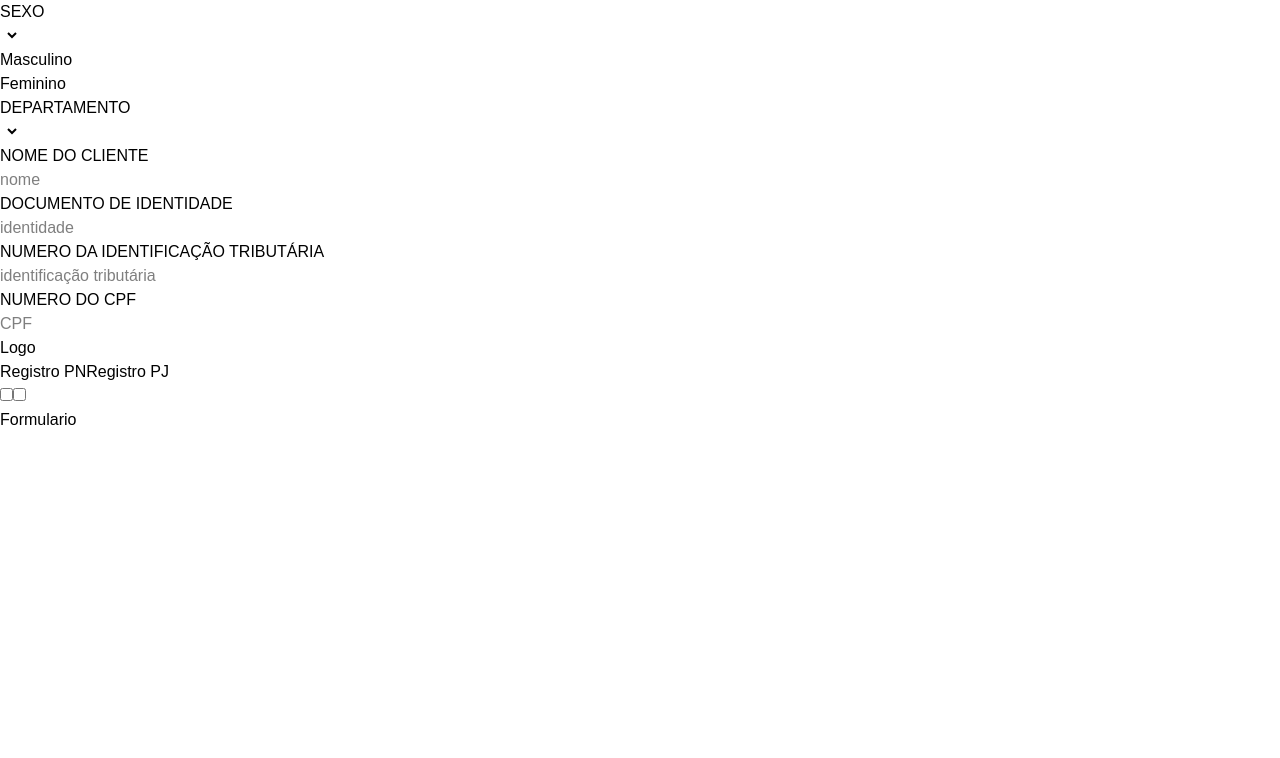
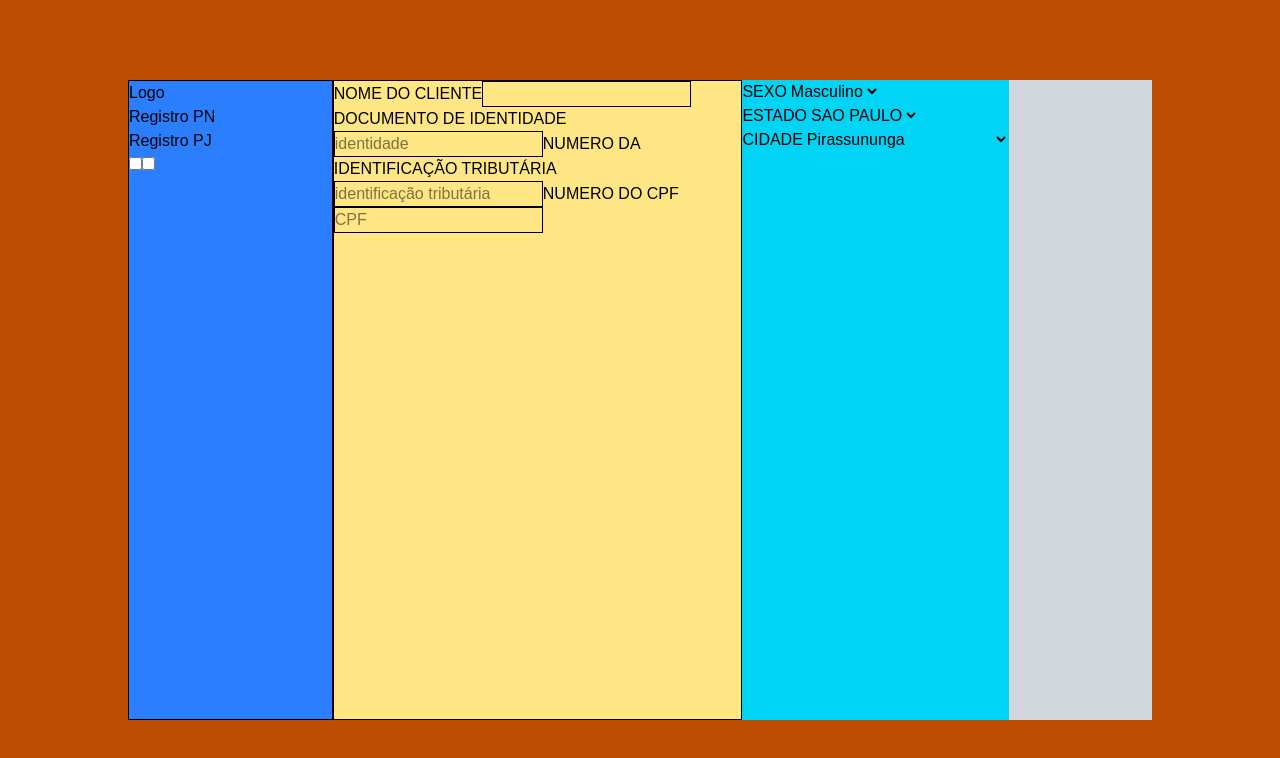
Before and after one commit to danilogmarques/Formul-rio-, a Next.js app in the folder formulario/: page / in a window 1280 px wide. Shown: the top 758 px of the page. Built offline with nearby package versions, Linux system fonts and the light colour scheme.

Commit message:
divisao dos container da page.tsx

```diff
--- a/formulario/src/app/globals.css
+++ b/formulario/src/app/globals.css
@@ -1,8 +1,9 @@
 @import "tailwindcss";
+
 
 
 
 body {
 
   font-family: Arial, Helvetica, sans-serif;
-};
+}
--- a/formulario/src/app/layout.tsx
+++ b/formulario/src/app/layout.tsx
@@ -1,10 +1,5 @@
 
-import { Formulario } from "@/components/formulario/formulario";
 import "./globals.css";
-import { Aside } from "@/components/aside/aside";
-import { FormularioDireito } from "@/components/formularioDireito/formularioDireito";
-
-
 
 export default function RootLayout({
   children,
@@ -12,13 +7,11 @@ export default function RootLayout({
   children: React.ReactNode;
 }>) {
   return (
-    <html lang="en">
+    <html lang="pt-br">
       <body
         className={`antialiased`}
       >
-        < FormularioDireito />
-        < Formulario />
-        < Aside />
+
         {children}
       </body>
     </html>
--- a/formulario/src/app/page.tsx
+++ b/formulario/src/app/page.tsx
@@ -1,8 +1,17 @@
+import { Formulario } from "@/components/formulario/formulario";
+import "./globals.css";
+import { Aside } from "@/components/aside/aside";
+import { FormularioDireito } from "@/components/formularioDireito/formularioDireito";
+
+
 export default function Home () {
   return (
-
-  <div>
-    <h1>Formulario</h1>
-  </div>
-  )
-}
+    <div className="flex w-screen h-screen bg-amber-700 justify-center items-center">
+      <section className=" flex w-4/5 h-4/5 bg-gray-300" >
+        <Aside />
+        <Formulario />
+        <FormularioDireito />
+      </section>
+    </div>
+    )
+  }
--- a/formulario/src/components/aside/aside.tsx
+++ b/formulario/src/components/aside/aside.tsx
@@ -1,11 +1,11 @@
 export function Aside () {
     return (
-        <div>
+        <div className="min-h-full w-1/5 border-1 bg-blue-500 border-solid border-black">
             <div>
             <h1>Logo</h1>
             </div>
             <div>
-                <button>Registro PN</button>
+                <button>Registro PN</button><br></br>
                 <button>Registro PJ</button>
             </div>
             <div>
--- a/formulario/src/components/formulario/formulario.tsx
+++ b/formulario/src/components/formulario/formulario.tsx
@@ -1,14 +1,16 @@
-export function Formulario () {
+export function Formulario() {
     return (
-        <div>
-            <h4>NOME DO CLIENTE</h4>
-            <input type="text" placeholder="nome"></input>
-            <h4>DOCUMENTO DE IDENTIDADE</h4>
-            <input type="number" placeholder="identidade"></input>
-            <h4>NUMERO DA IDENTIFICAÇÃO TRIBUTÁRIA</h4>
-            <input type="number" placeholder="identificação tributária"></input>
-            <h4>NUMERO DO CPF</h4>
-            <input type="number" placeholder="CPF"></input>
+        <div className="min-h-full w-2/5 border-1 border-black-solid bg-amber-200" >
+            <form action="#">
+                <label id="nome">NOME DO CLIENTE</label>
+                <input className="border"type="text" name="nome" id="nome"></input>
+                <label id="identidade">DOCUMENTO DE IDENTIDADE</label>
+                <input className="border" type="number" name="identidade" id="identidade" placeholder="identidade"></input>
+                <label id="tributaria">NUMERO DA IDENTIFICAÇÃO TRIBUTÁRIA</label>
+                <input className="border"type="number" name="tributaria" id="tributaria" placeholder="identificação tributária"></input>
+                <label id="cpf">NUMERO DO CPF</label>
+                <input className="border"type="number" name="cpf" id="cpf" placeholder="CPF"></input>
+            </form>
         </div>
     )
 }
--- a/formulario/src/components/formularioDireito/formularioDireito.tsx
+++ b/formulario/src/components/formularioDireito/formularioDireito.tsx
@@ -1,12 +1,47 @@
-export function FormularioDireito () {
+export function FormularioDireito() {
     return (
-        <div>
-            <h4>SEXO</h4>
-            <select name="Gênero" id="gênero"></select>
-            <option value={"masculino"}>Masculino</option>
-            <option value={"feminino"}>Feminino</option>
-            <h4>DEPARTAMENTO</h4>
-            <select name="Estado" id="estado"></select>
+        <div className="min-h-full w-2/5border-1 border-black-solid bg-cyan-400">
+            <form>
+                <label>SEXO</label>
+                <select>
+                    <option>Masculino</option>
+                    <option>Feminino</option>
+                </select><br></br>
+                <label>ESTADO</label>
+                <select>
+                    <option>SAO PAULO</option>
+                    <option>SAO PAULO</option>
+                    <option>SAO PAULO</option>
+                    <option>SAO PAULO</option>
+                    <option>SAO PAULO</option>
+                    <option>SAO PAULO</option>
+                    <option>SAO PAULO</option>
+                    <option>SAO PAULO</option>
+                    <option>SAO PAULO</option>
+                    <option>SAO PAULO</option>
+                    <option>SAO PAULO</option>
+                    <option>SAO PAULO</option>
+                    <option>SAO PAULO</option>
+                    <option>SAO PAULO</option>
+                    <option>SAO PAULO</option>
+                    <option>SAO PAULO</option>
+                    <option>SAO PAULO</option>
+                    <option>SAO PAULO</option>
+                    <option>SAO PAULO</option>
+                    <option>SAO PAULO</option>
+                    <option>SAO PAULO</option>
+                    <option>SAO PAULO</option>
+                    <option>SAO PAULO</option>
+                    <option>SAO PAULO</option>
+                    <option>SAO PAULO</option>
+                </select><br></br>
+                <label>CIDADE</label>
+                <select>
+                    <option>Pirassununga</option>
+                    <option>Tambau</option>
+                    <option>Santa Cruz das Palmeiras</option>
+                </select>
+            </form>
         </div>
     )
 }
```
